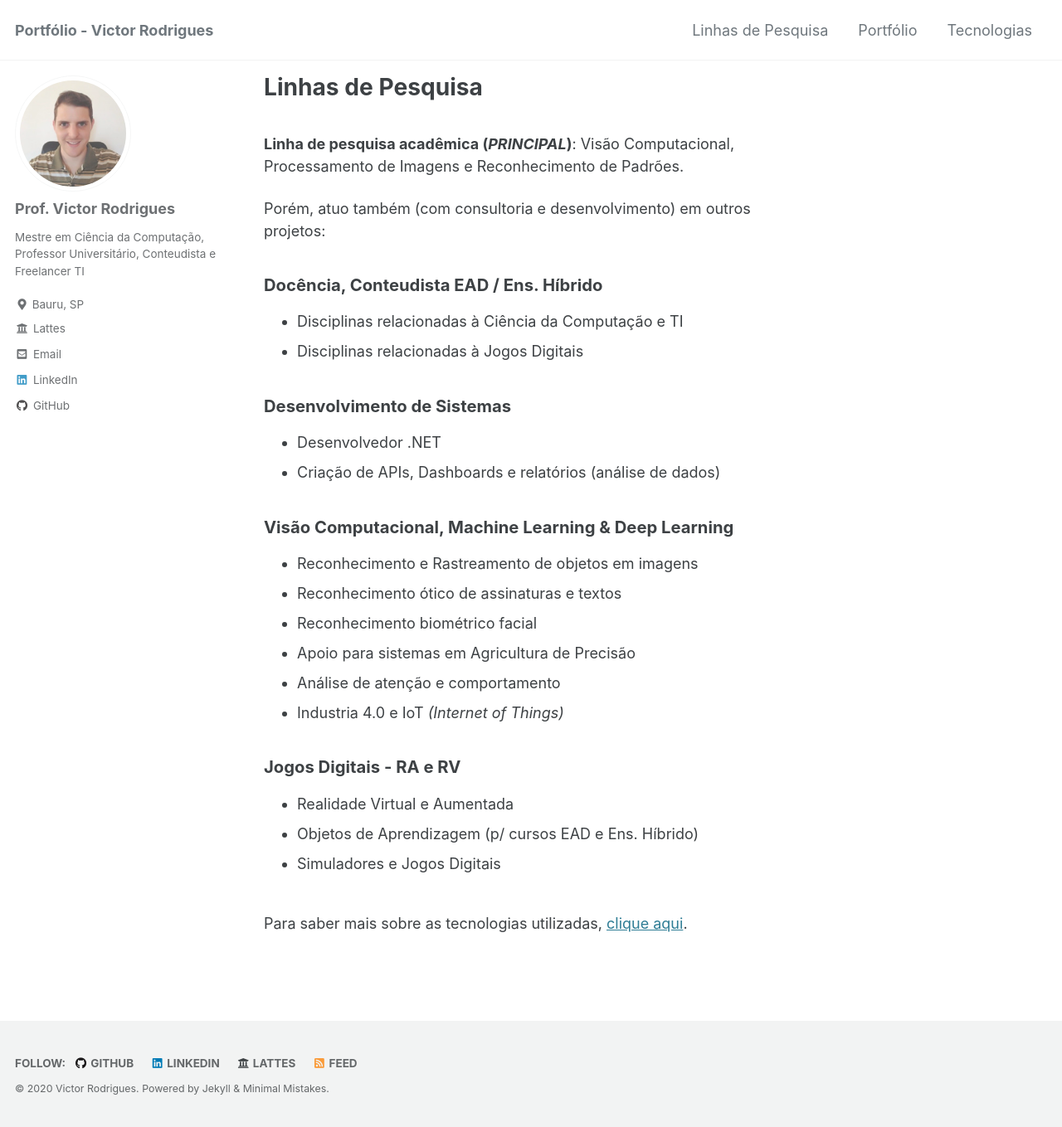
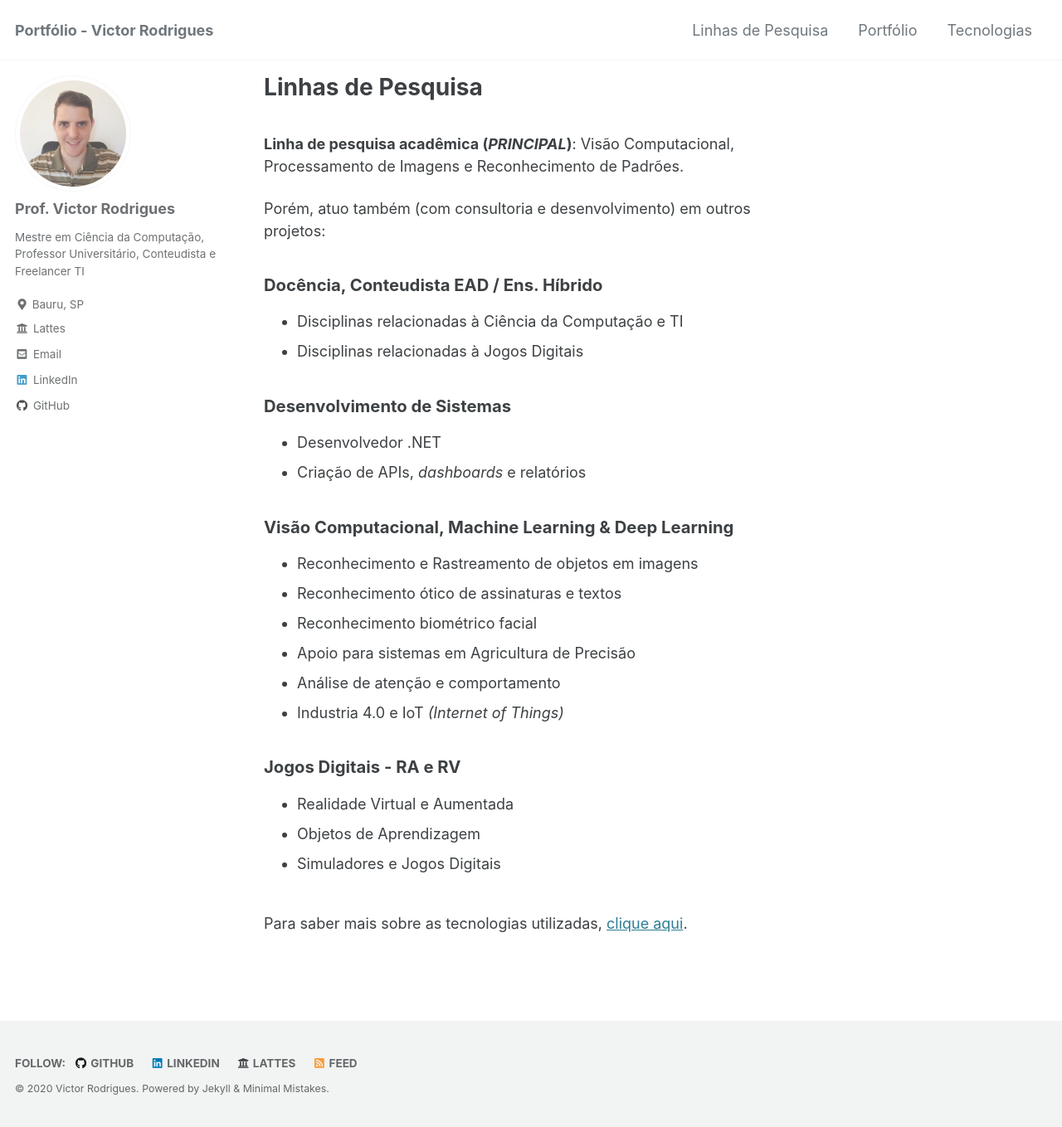
Before and after one commit to victorrodrigues20/victorrodrigues20.github.io, a Jekyll site: the page built from _pages/areas.md, in a window 1280 px wide and 1359 px high. Shown: the whole window at 83% size. Built offline with Jekyll 4.4.1, drawn with Linux system fonts in a browser that asks for light colours; cached includes are drawn as plain includes.

Commit message:
Atualização projetos 2

```diff
--- a/_pages/areas.md
+++ b/_pages/areas.md
@@ -15,7 +15,7 @@ Porém, atuo também (com consultoria e desenvolvimento) em outros projetos:
 
 ### Desenvolvimento de Sistemas
 * Desenvolvedor .NET
-* Criação de APIs, Dashboards e relatórios (análise de dados)
+* Criação de APIs, *dashboards* e relatórios
 
 ### Visão Computacional, Machine Learning & Deep Learning
 * Reconhecimento e Rastreamento de objetos em imagens
@@ -27,7 +27,7 @@ Porém, atuo também (com consultoria e desenvolvimento) em outros projetos:
 
 ### Jogos Digitais - RA e RV
 * Realidade Virtual e Aumentada
-* Objetos de Aprendizagem (p/ cursos EAD e Ens. Híbrido)
+* Objetos de Aprendizagem
 * Simuladores e Jogos Digitais
 
 <br>
```
